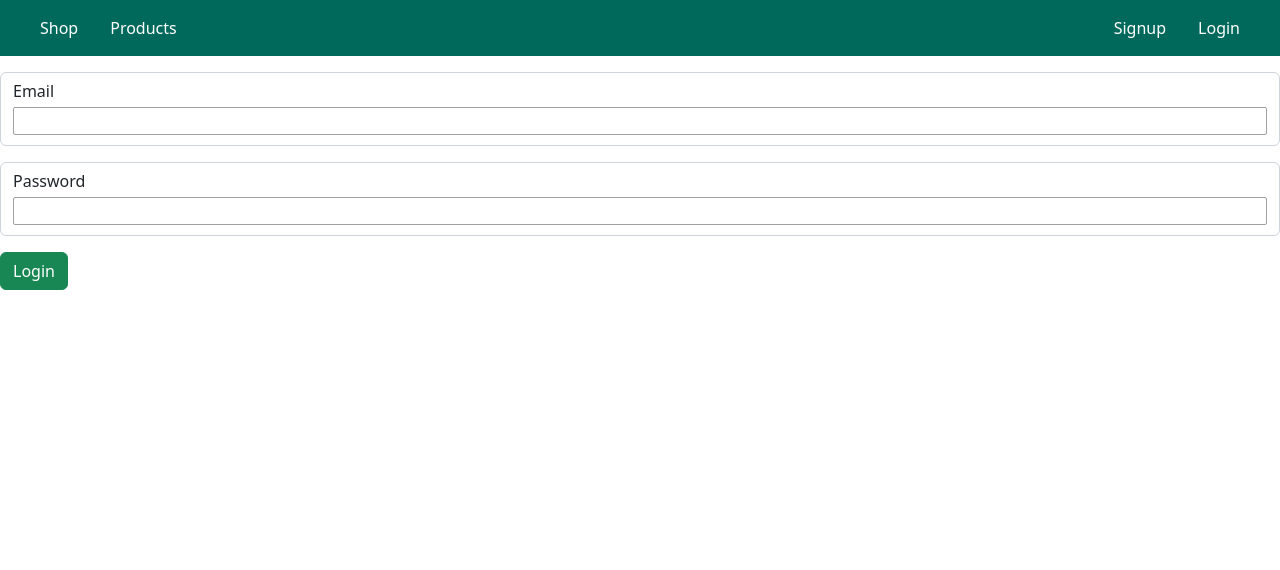
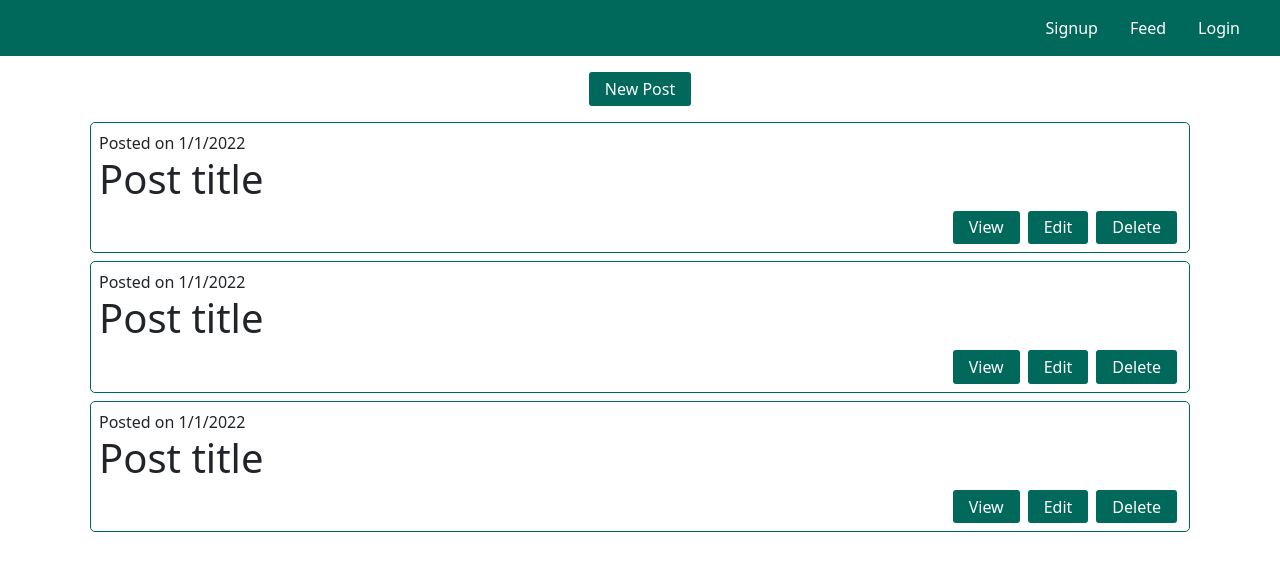
Before and after one commit to LuongChanHong/NodeJS_FE_lab, a React (Create React App) app: page /feed in a window 1280 px wide. Shown: the top 570 px of the page. Built offline with nearby package versions, Linux system fonts and the light colour scheme.

Commit message:
lab 21.1 add main components

```diff
--- /dev/null
+++ b/src/components/EditPost.js
@@ -0,0 +1,94 @@
+import React, { useState } from "react";
+import Modal from "react-bootstrap/Modal";
+
+import "../css/main.css";
+
+const EditPost = (props) => {
+  const [isModalOpen, setModalOpen] = useState(props.isOpen);
+  //   const [isModalOpen, setModalOpen] = useState(props.isOpen);
+  const [postContent, setContent] = useState({
+    title: "",
+    content: "",
+  });
+
+  const onChange = (event) => {
+    let target = event.target.name;
+    let value = event.target.value;
+    setContent({ ...postContent, [target]: value });
+  };
+
+  const editPost = (e) => {
+    e.preventDefault();
+  };
+
+  const createPost = (e) => {
+    e.preventDefault();
+  };
+
+  return (
+    <section className="editPost__container">
+      <section className="editPost__warpper">
+        <Modal
+          show={isModalOpen}
+          onHide={() => props.handleOpenModal()}
+          // backdrop="static"
+          // keyboard={false}
+        >
+          <Modal.Header closeButton>
+            <Modal.Title className="">New Post</Modal.Title>
+          </Modal.Header>
+          <Modal.Body>
+            <div className="d-flex flex-column mt-2">
+              <label htmlFor="title">Title:</label>
+              <input
+                type="text"
+                name="title"
+                value={postContent.title}
+                onChange={(event) => onChange(event)}
+              />
+            </div>
+            <div className="d-flex flex-column mt-2">
+              <label htmlFor="image">Image:</label>
+              <input type="file" name="image" />
+            </div>
+            <div className="d-flex flex-column mt-2">
+              <label htmlFor="content">Content:</label>
+              <textarea
+                rows="4"
+                cols="50"
+                name="content"
+                value={postContent.content}
+                onChange={(event) => onChange(event)}
+              />
+            </div>
+          </Modal.Body>
+          <Modal.Footer>
+            <button
+              className="button button-primary"
+              onClick={() => props.handleOpenModal()}
+            >
+              Cancel
+            </button>
+            {props.postAction === "edit" ? (
+              <button
+                className="button button-primary"
+                onClick={(e) => editPost(e)}
+              >
+                Edit
+              </button>
+            ) : (
+              <button
+                className="button button-primary"
+                onClick={(e) => createPost(e)}
+              >
+                Create New Post
+              </button>
+            )}
+          </Modal.Footer>
+        </Modal>
+      </section>
+    </section>
+  );
+};
+
+export default EditPost;
--- a/src/components/Navigation.js
+++ b/src/components/Navigation.js
@@ -29,33 +29,13 @@ const Navigation = (props) => {
   return (
     <header className="main-header">
       <nav className="main-header__nav">
-        <ul className="main-header__item-list">
-          <li className="main-header__item">
-            <a href="/shop">Shop</a>
-          </li>
-          <li className="main-header__item">
-            <a href="/products">Products</a>
-          </li>
-          {isLogin && (
-            <>
-              <li className="main-header__item">
-                <a href="/cart">Cart</a>
-              </li>
-              <li className="main-header__item">
-                <a href="/order">Orders</a>
-              </li>
-              <li className="main-header__item">
-                <a href="/add-product">Add Product</a>
-              </li>
-              <li className="main-header__item">
-                <a href="/admin-products">Admin Product</a>
-              </li>
-            </>
-          )}
-        </ul>
+        <ul className="main-header__item-list">{isLogin && <></>}</ul>
         <ul className="main-header__item-list">
           <li className="main-header__item">
             <a href="/signup">Signup</a>
+          </li>
+          <li className="main-header__item">
+            <a href="/feed">Feed</a>
           </li>
           {!isLogin && (
             <li className="main-header__item">
@@ -63,15 +43,16 @@ const Navigation = (props) => {
             </li>
           )}
           {isLogin && (
-            <li className="main-header__item">
-              <button
-                onClick={onLogout}
-                className="btn btn-success"
-                type="button"
-              >
-                Logout
-              </button>
-            </li>
+            <>
+              <li className="main-header__item">
+                <a href="/feed">Feed</a>
+              </li>
+              <li className="main-header__item">
+                <button onClick={onLogout} className="btn" type="button">
+                  Logout
+                </button>
+              </li>
+            </>
           )}
         </ul>
       </nav>
--- /dev/null
+++ b/src/components/PostItem.js
@@ -0,0 +1,30 @@
+import React, { useState } from "react";
+
+const PostItem = (props) => {
+  const [isModalOpen, setModalOpen] = useState(props.isOpen);
+
+  return (
+    <section className="post__container border--primary m-2 p-2">
+      <section className="post__wrapper">
+        <span>Posted on 1/1/2022</span>
+        <h1>Post title</h1>
+        <div className="post__buttons d-flex justify-content-end ">
+          <button className="button button-primary mx-1">
+            <a href="/post-detail" className="text-decoration-none text-white">
+              View
+            </a>
+          </button>
+          <button
+            className="button button-primary mx-1 "
+            onClick={() => props.handleOpenModal("edit")}
+          >
+            Edit
+          </button>
+          <button className="button button-primary mx-1">Delete</button>
+        </div>
+      </section>
+    </section>
+  );
+};
+
+export default PostItem;
--- a/src/css/main.css
+++ b/src/css/main.css
@@ -2,6 +2,12 @@
 
 * {
   box-sizing: border-box;
+}
+
+:root {
+  --primary: #00695c;
+  --light: #439889;
+  --dark: #003d33;
 }
 
 body {
@@ -18,7 +24,7 @@ main {
 .main-header {
   width: 100%;
   height: 3.5rem;
-  background-color: #00695c;
+  background-color: var(--primary);
   padding: 0 1.5rem;
 }
 
@@ -96,17 +102,37 @@ main {
   margin: 0 0.25rem;
 }
 
-.btn {
+.border--primary {
+  border-radius: 5px;
+  border: 1px solid var(--primary);
+}
+
+.button {
   font: inherit;
-  border: 1px solid #00695c;
-  color: #00695c;
-  background: white;
+  border: none;
+  /* border: 1px solid #00695c; */
+  /* color: #00695c; */
+  color: white;
   border-radius: 3px;
+  padding: 0.3rem 1rem;
   cursor: pointer;
 }
 
-.btn:hover,
-.btn:active {
-  background-color: #00695c;
+.button-primary {
+  background-color: var(--primary);
+}
+.button-dark {
+  background-color: var(--dark);
+}
+
+.button-primary:hover,
+.button-primary:active {
+  background-color: var(--dark);
   color: white;
 }
+
+.button-dark:hover,
+.button-dark:active {
+  background-color: var(--light);
+  color: white;
+}
--- a/src/css/product.css
+++ /dev/null
@@ -1,25 +0,0 @@
-.product-form {
-  width: 20rem;
-  max-width: 90%;
-  margin: auto;
-}
-
-.product-item {
-  width: 20rem;
-  max-width: 95%;
-}
-
-.product__title {
-  font-size: 1.2rem;
-  text-align: center;
-}
-
-.product__price {
-  text-align: center;
-  color: #4d4d4d;
-  margin-bottom: 0.5rem;
-}
-
-.product__description {
-  text-align: center;
-}
--- /dev/null
+++ b/src/views/Feed.js
@@ -0,0 +1,58 @@
+import React, { useState } from "react";
+
+import Navigation from "../components/Navigation";
+import PostItem from "../components/PostItem";
+import EditPost from "../components/EditPost";
+
+const Feed = () => {
+  const [isEditFormOpen, setEditFormOpen] = useState(false);
+  const [postAction, setAction] = useState("");
+
+  const handleOpenModal = (action) => {
+    setEditFormOpen(!isEditFormOpen);
+    setAction(action);
+  };
+
+  return (
+    <section>
+      <Navigation />
+      <section className="feed__container">
+        <section className="feed__wrapper">
+          <div className="feed__addPost--button d-flex justify-content-center mt-3">
+            <button
+              className="button button-primary"
+              onClick={() => handleOpenModal(!isEditFormOpen, "new")}
+            >
+              New Post
+            </button>
+          </div>
+          <section className="feed__postList mt-3 container">
+            <PostItem
+              isOpen={isEditFormOpen}
+              handleOpenModal={handleOpenModal}
+            />
+            <PostItem
+              isOpen={isEditFormOpen}
+              handleOpenModal={handleOpenModal}
+            />
+            <PostItem
+              isOpen={isEditFormOpen}
+              handleOpenModal={handleOpenModal}
+            />
+          </section>
+        </section>
+        {isEditFormOpen ? (
+          <EditPost
+            isOpen={isEditFormOpen}
+            postAction={postAction}
+            handleOpenModal={handleOpenModal}
+          />
+        ) : (
+          <></>
+        )}
+      </section>
+    </section>
+  );
+};
+
+export default Feed;
--- a/src/views/Login.js
+++ b/src/views/Login.js
@@ -1,6 +1,8 @@
 import React, { useState, useEffect } from "react";
 import { useNavigate } from "react-router-dom";
 import { useDispatch } from "react-redux";
+
+import "../css/main.css";
 
 import Navigation from "../components/Navigation";
 
@@ -48,9 +50,10 @@ const Login = () => {
   return (
     <section>
       <Navigation isLogin={isLogin} />
+      <section className="product-form">
         <form
           onSubmit={(event) => onSubmit(event)}
-        className="product-form"
+          className="form-control"
           action="/products"
         >
           {errMess.length > 0 && (
@@ -62,8 +65,8 @@ const Login = () => {
               ))}
             </div>
           )}
-        <div className="form-control">
-          <label htmlFor="email">Email</label>
+          <div className="">
+            <label htmlFor="email">Email:</label>
             <input
               type="text"
               name="email"
@@ -72,8 +75,8 @@ const Login = () => {
               onBlur={() => setErrMess("")}
             />
           </div>
-        <div className="form-control">
-          <label htmlFor="password">Password</label>
+          <div className="">
+            <label htmlFor="password">Password:</label>
             <input
               type="passwrod"
               name="password"
@@ -83,13 +86,14 @@ const Login = () => {
             />
           </div>
 
-        <div>
-          <button className="btn btn-success" type="submit">
+          <div className="d-flex justify-content-end mt-3">
+            <button className="button button-primary" type="submit">
               Login
             </button>
           </div>
         </form>
       </section>
+    </section>
   );
 };
 
--- a/src/views/Main.js
+++ b/src/views/Main.js
@@ -1,12 +1,13 @@
 import React from "react";
 import "../css/forms.css";
-import "../css/main.css";
 import "../css/main.css";
 import "../App.css";
 import { Routes, Route } from "react-router-dom";
 
 import Login from "./Login";
 import Signup from "./Signup";
+import Feed from "./Feed";
+import PostDetail from "./PostDetail";
 
 const Main = () => {
   return (
@@ -14,6 +15,8 @@ const Main = () => {
       <Routes>
         <Route exact path="/login" element={<Login />} />
         <Route exact path="/signup" element={<Signup />} />
+        <Route exact path="/feed" element={<Feed />} />
+        <Route exact path="/post-detail" element={<PostDetail />} />
 
         <Route path="*" element={<Login />} />
       </Routes>
--- /dev/null
+++ b/src/views/PostDetail.js
@@ -0,0 +1,23 @@
+import React from "react";
+
+import Navigation from "../components/Navigation";
+
+const PostDetail = () => {
+  return (
+    <section>
+      <Navigation />
+      <section className="postDetail__container mt-3">
+        <section className="postDetail__wrapper d-flex flex-column align-items-center">
+          <section className="postDetail__content"></section>
+          <h3>Post Title</h3>
+          <p>Posted on 1/1/2022</p>
+          <hr />
+          <img />
+          <article>Post content</article>
+        </section>
+      </section>
+    </section>
+  );
+};
+
+export default PostDetail;
--- a/src/views/Signup.js
+++ b/src/views/Signup.js
@@ -9,8 +9,8 @@ import { signUpAction } from "../redux/actions/userAction";
 const Signup = () => {
   const [signupInfo, setSignupInfo] = useState({
     email: "",
+    name: "",
     password: "",
-    confirm: "",
   });
   const [openErrMessBox, setErrMessBox] = useState(false);
   const [errMess, setErrMess] = useState([]);
@@ -48,13 +48,14 @@ const Signup = () => {
   return (
     <section>
       <Navigation isAuth={true} />
+      <section className="product-form">
         <form
           onSubmit={(event) => onSubmit(event)}
-        className="product-form"
+          className="product-form form-control"
           action="/products"
         >
           {openErrMessBox && (
-          <div className="form-control border-danger">
+            <div className=" border-danger">
               {errMess.map((item, i) => (
                 <h6 key={i} className="text-danger">
                   {item.msg}
@@ -62,8 +63,8 @@ const Signup = () => {
               ))}
             </div>
           )}
-        <div className="form-control">
-          <label htmlFor="email">Email</label>
+          <div className="">
+            <label htmlFor="email">Email:</label>
             <input
               type="text"
               name="email"
@@ -71,8 +72,17 @@ const Signup = () => {
               onChange={(event) => onChange(event)}
             />
           </div>
-        <div className="form-control">
-          <label htmlFor="password">Password</label>
+          <div className="">
+            <label htmlFor="name">Name:</label>
+            <input
+              type="text"
+              name="name"
+              value={signupInfo.name}
+              onChange={(event) => onChange(event)}
+            />
+          </div>
+          <div className="">
+            <label htmlFor="password">Password:</label>
             <input
               type="password"
               name="password"
@@ -80,22 +90,15 @@ const Signup = () => {
               onChange={(event) => onChange(event)}
             />
           </div>
-        <div className="form-control">
-          <label htmlFor="confirm">Confirm Password</label>
-          <input
-            type="password"
-            name="confirm"
-            value={signupInfo.confirm}
-            onChange={(event) => onChange(event)}
-          />
-        </div>
-        <div>
-          <button className="btn btn-success" type="submit">
+
+          <div className="d-flex justify-content-end mt-3">
+            <button className="button button-primary" type="submit">
               Signup
             </button>
           </div>
         </form>
       </section>
+    </section>
   );
 };
 
```
Also changed, not shown: src/css/forms.css (+7 -0 lines), note.txt. Lines whose indentation alone changed are shown as unchanged.
